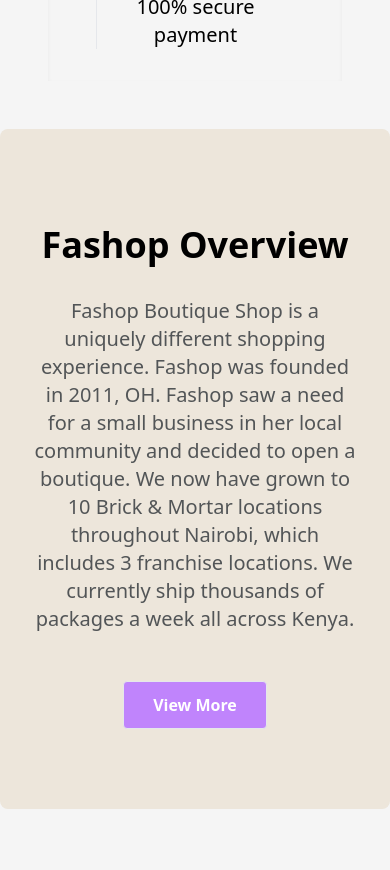
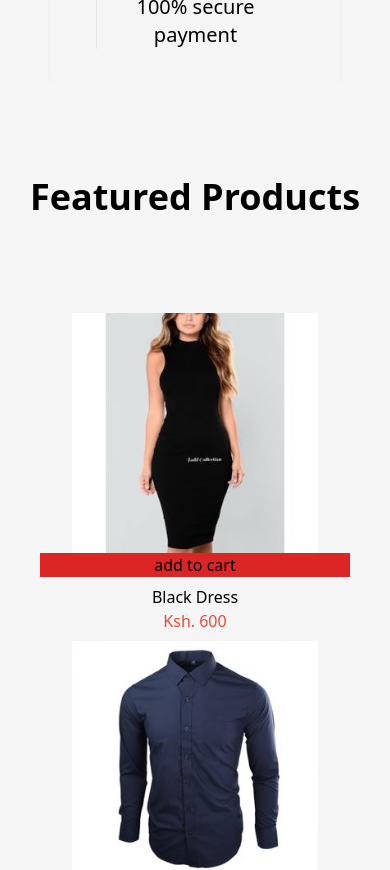
Before and after one commit to johntarus/ecommerce, a React (Create React App) app: page / in a window 390 px wide. Shown: the part 1560-2430 px from the top of the page. Built offline with nearby package versions, Linux system fonts and the light colour scheme; the HTML template or start-up script is replaced by a standard one.

Commit message:
responsive design done

```diff
--- a/src/components/Home/Featured.js
+++ b/src/components/Home/Featured.js
@@ -11,7 +11,7 @@
 
   return (
     <div className="bg-[#F5F5F5] px-20 sm:px-6 mb-8 pb-12">
-      <h1 className="text-center font-bold text-4xl pt-24 pb-12 mb-6">
+      <h1 className="text-center font-bold text-4xl pt-12 pb-12 mb-6">
         Featured Products
       </h1>
       <div className="grid grid-cols-4 gap-x-4 lg:grid-cols-3 md:grid-cols-2 sm:grid-cols-1 mt-12 px-20 sm:px-4 text-center">
--- a/src/pages/Home.js
+++ b/src/pages/Home.js
@@ -45,10 +45,10 @@
         <Benefits />
       </FadeInWhenVisible>
       <FadeInWhenVisible>
-        <Overview />
+        <Featured />
       </FadeInWhenVisible>
       <FadeInWhenVisible>
-        <Featured />
+        <Overview />
       </FadeInWhenVisible>
       <FadeInWhenVisible>
         <History />
```
